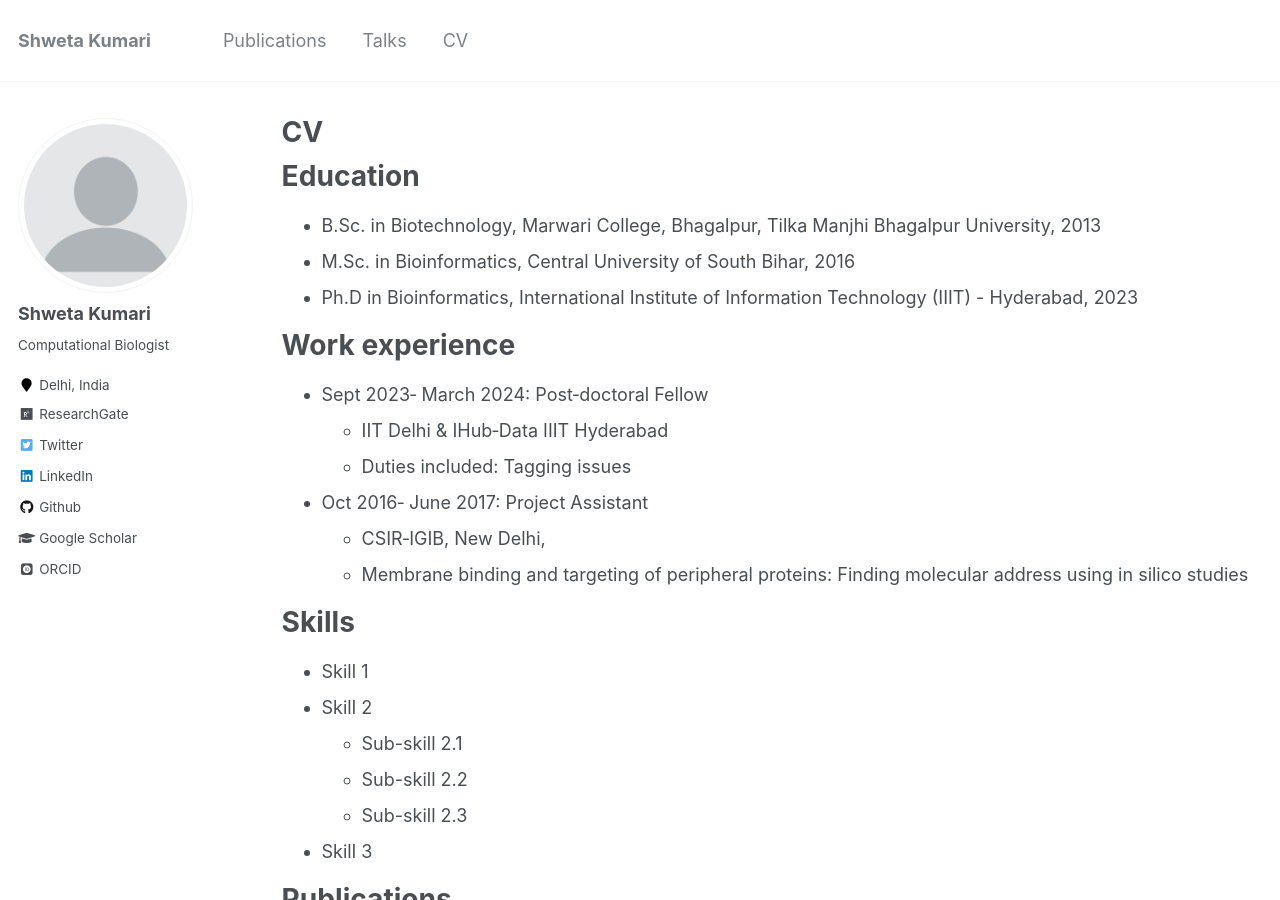
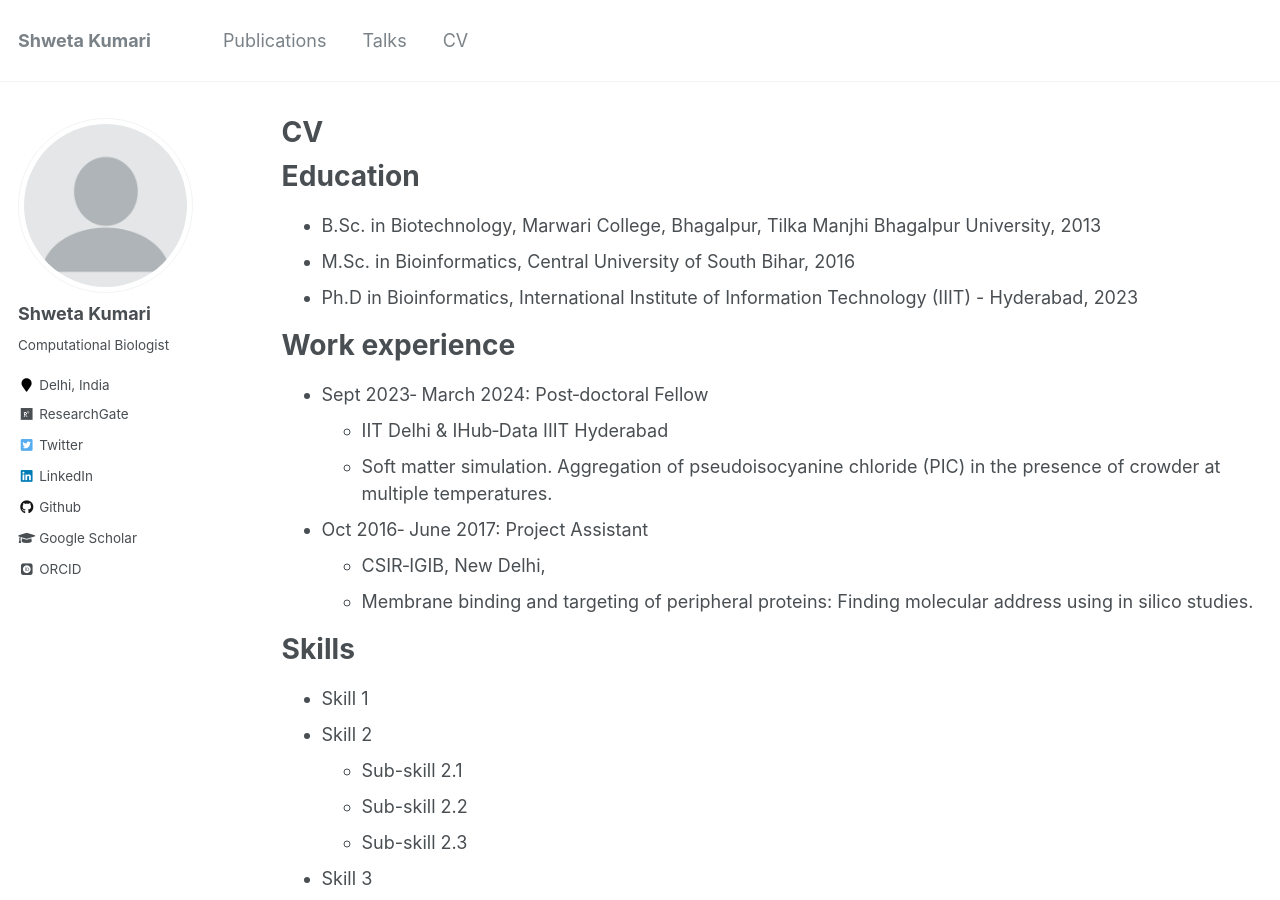
Before and after one commit to shweta-Moni/shweta-Moni.github.io, a Jekyll site: the page built from _pages/cv.md, in a window 1280 px wide and 900 px high. Built offline with Jekyll 4.4.1, drawn with Linux system fonts in a browser that asks for light colours; some web fonts are replaced.

Commit message:
Update cv.md

```diff
--- a/_pages/cv.md
+++ b/_pages/cv.md
@@ -19,12 +19,12 @@ Work experience
 ======
 * Sept 2023‑ March 2024: Post‑doctoral Fellow
   *  IIT Delhi & IHub‑Data IIIT Hyderabad
-  * Duties included: Tagging issues
+  * Soft matter simulation. Aggregation of pseudoisocyanine chloride (PIC) in the presence of crowder at multiple temperatures.
 
 
 * Oct 2016‑ June 2017: Project Assistant
   * CSIR‑IGIB, New Delhi,
-  * Membrane binding and targeting of peripheral proteins: Finding molecular address using in silico studies
+  * Membrane binding and targeting of peripheral proteins: Finding molecular address using in silico studies.
 
 
 Skills
```
